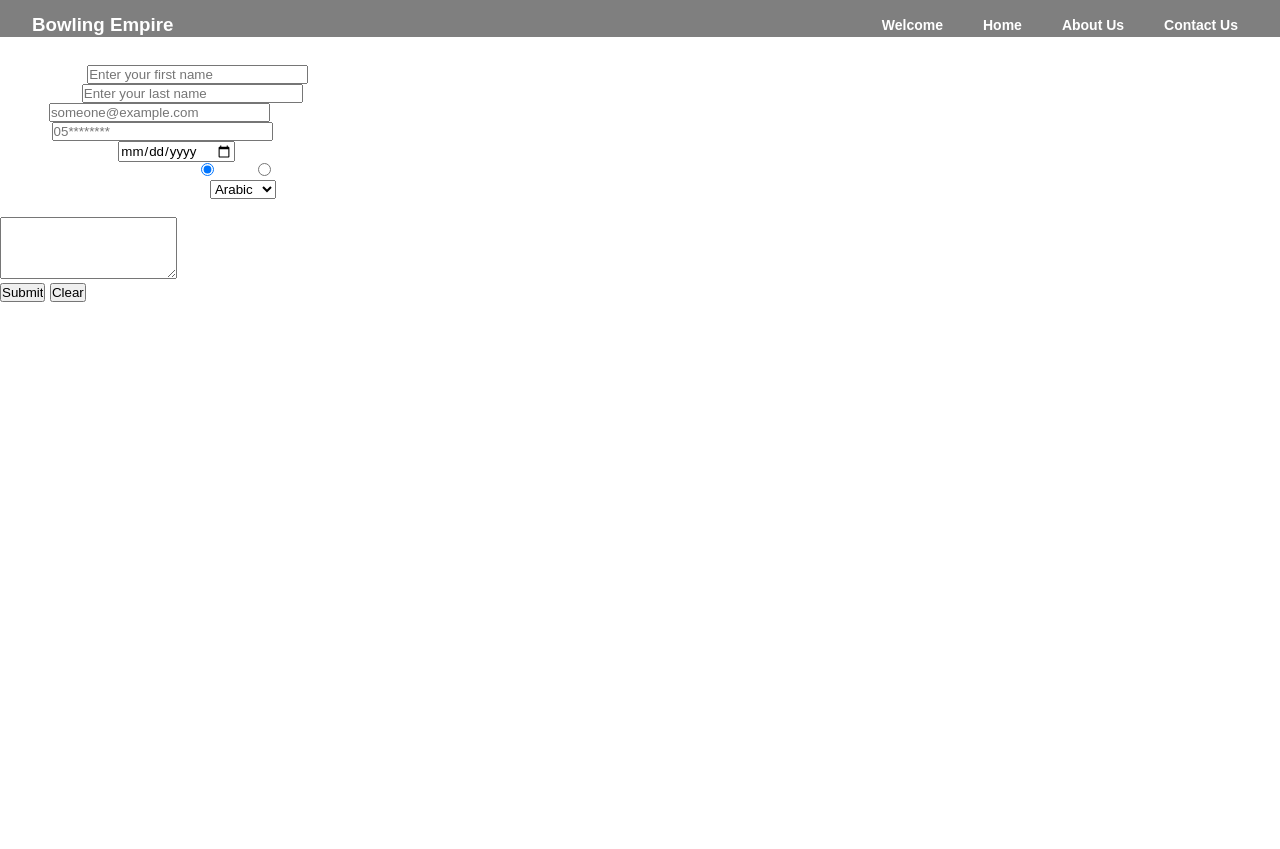
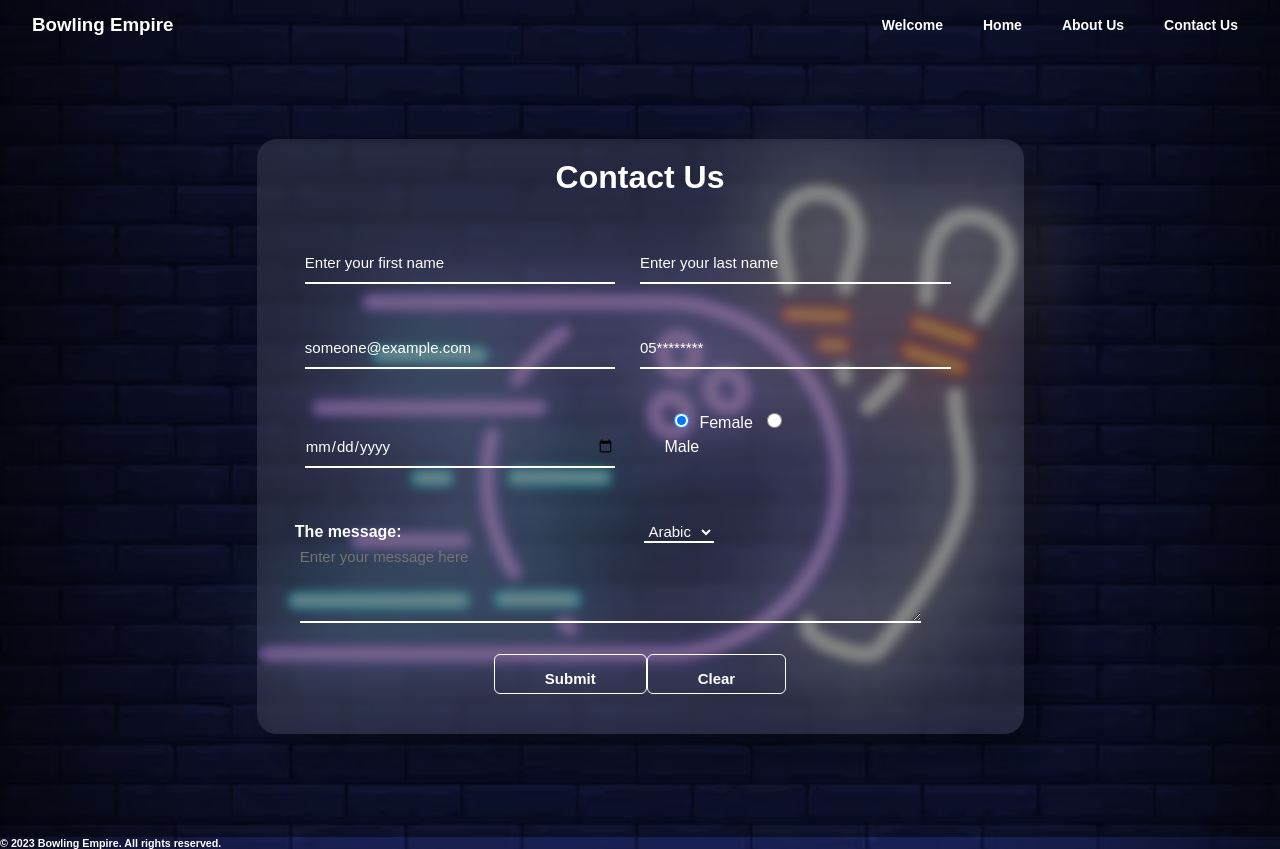
Before and after one commit to sabreenmb/Project, a plain HTML site: page contact.html in a window 1280 px wide. Before the commit the page ends 800 px from the top, so only its background shows below. Drawn offline with Linux system fonts and the light colour scheme.

Commit message:
Lama Change

```diff
--- a/contact.html
+++ b/contact.html
@@ -1,11 +1,13 @@
 <!DOCTYPE html>
 <html>
     <head>
+        <meta charset="utf-8">
+        <meta name="viewport" content="width=device-width, initial-scale=1.0">
+        <title>Contact Us</title>
         <link rel="stylesheet" href="style.css">
-        <meta charset="utf-8">
-        <title> Contact Us</title>
     </head>
     <body>
+        <div class="contactBackground">
         <header>
             <nav>
                 <h3 class="webName">Bowling Empire</h3>
@@ -17,67 +19,45 @@
                 </ul>
             </nav>
         </header>
-        <section id="form">
-            <h1>Contact Us</h1>
+
+        <section class="container">
             <form method="post" action="">
-                <p>
-                    <label>First Name:
-                        <input name="firsttName" type="text" id="firstName" placeholder="Enter your first name" size="25" required>
-                    </label>
-                </p>
-                <p>
-                    <label>Last Name
-                        <input name="lastName" type="text" id="lastName" placeholder="Enter your last name" size="25">
-                    </label>
-                </p>
-                <p>
-                    <label>Email:
-                        <input name="email" type="text" id="email" size="25"
-                        pattern="[a-zA-Z0-9_\-\.]+@[a-zA-Z0-9_\-\.]+\.[a-zA-Z]{2,5}" placeholder="someone@example.com" required>
-                    </label>
-                </p>
-                <p>
-                    <label>Mobile
-                        <input name="mobile" type="text" id="mobile" size="25" pattern="[0][5][0-9]{8}" placeholder="05********"required>
-                    </label>
-                </p>
-                <p>
-                    <label>Enter your birth:
-                        <input name="dateOfBirth" type="date" id="dateOfBirth" placeholder="Enter your birth date" size="25" required>
-                    </label>
-                </p>
-                <p>Select your gender:
-                    <label>Female
-                        <input name="gender" type="radio" id="female" value="female" checked>
-                    </label>
-                    <label>Male
-                        <input name="gender" type="radio" id="male" value="male">
-                    </label>
-                </p>
-                <p>
-                    <label>Language of communication:
+                <h1><b>Contact Us</b></h1>
+                <div class="contact-form">
+                    <input name="firsttName" type="text" id="firstName" placeholder="Enter your first name" required>
+                    <input name="lastName" type="text" id="lastName" placeholder="Enter your last name" required>
+                </div>
+                <div class="contact-form">
+                    <input name="email" type="text" id="email" pattern="[a-zA-Z0-9_\-\.]+@[a-zA-Z0-9_\-\.]+\.[a-zA-Z]{2,5}"
+                    placeholder="someone@example.com" required>
+                    <input name="mobile" type="text" id="mobile" pattern="[0][5][0-9]{8}" placeholder="05********"required>
+                </div>
+                <div class="contact-form">
+                    <input name="dateOfBirth" type="date" id="dateOfBirth" placeholder="Enter your birth date" required>
+                    <aside class="Radio">
+                        <label><input name="gender" type="radio" id="female" value="female" checked>Female</label>
+                        <label><input name="gender" type="radio" id="male" value="male">Male</label>
+                    </aside>
+                </div>
+                <div class="contact-form">
+                    <h4><b>The message:</b></h4>
+                    <label>
                         <select name="language" id="language">
                             <option selected>Arabic</option>
                             <option>English</option>
                             <option>French</option>
                         </select>
                     </label>
-                </p>
-                <p>
-                    <label>The message:<br>
-                        <textarea name="message" placeholder="Enter your message here" rows="4" cols="20" required>
-                        </textarea>
-                    </label>
-                </p>
-                <p>
-                    <input type="submit" value="Submit">
-                    <input type="reset" value="Clear">
-                </p>
+                    <textarea name="message" id="message" placeholder="Enter your message here" required></textarea>
+                </div>
+                <input class="btn" type="submit" value="Submit">
+                <input class="btn" type="reset" value="Clear">
             </form>
         </section>
 
         <footer>
             <h6>&copy; 2023 Bowling Empire. All rights reserved.</h6>
         </footer>
-    </body>
+    </div>
+  </body>
 </html>
--- a/style.css
+++ b/style.css
@@ -111,6 +111,7 @@ nav ul li a:hover {
   text-align: center;
 }
 
+/* main page */
 .card_container{
   display: flex;
   justify-content: center;
@@ -126,25 +127,28 @@ nav ul li a:hover {
     margin: 20px;
   }
 
-  .card img{
+.card img{
     width: 100%;
     height: 300px;
   }
-  .card_content{
+
+.card_content{
     padding:16px;
   }
-  .card_content h4 {
+
+.card_content h4 {
     color: #333;
     font-size: 28px;
     margin-bottom: 8px;
   }
-  .card_content p {
+
+.card_content p {
     font-size: 15px;
     color: #666;
     line-height: 1.3;
   }
 
-  .card_content .button{
+.card_content .button{
     display: inline-block;
     padding: 8px 16px;
     background-color: #333;
@@ -153,3 +157,132 @@ nav ul li a:hover {
     margin-top: 16px;
     color: #fff;
   }
+
+/* Contact us page */
+.contactBackground{
+  position: relative;
+  background: url("images/backgroundContact.avif");
+  background-position: center;
+  background-attachment: fixed;
+  background-repeat: no-repeat;
+  background-size: cover;
+  width: 100%;
+  height: 100%;
+}
+
+.container{
+  width: 100%;
+  height: 100vh;
+  display: flex;
+  justify-content: center;
+  align-items: center;
+  position: relative;
+  padding: 50px 50px;
+  background-color: rgba(0, 0, 0, 0.5);
+}
+
+.container form{
+  width: 65%;
+  height: 85%;
+  display: flex;
+  justify-content: center;
+  box-shadow: 20px 20px 50px rgba(0, 0, 0, 0.5);
+  border-radius: 20px;
+  background: rgba(255, 255, 255, 0.1);
+  backdrop-filter: blur(5px);
+  flex-wrap: wrap;
+}
+
+form h1{
+  font-size: xx-large;
+  margin-top: 20px;
+  text-align: center;
+}
+
+.contact-form{
+  width: 90%;
+  justify-content: center;
+  align-items: center;
+  align-content: center;
+}
+
+form input{
+  width: 45%;
+  height: 40px;
+  outline: none;
+  border: none;
+  font-size: 15px;
+  margin: 10px;
+  background: none;
+  border-bottom: 2px solid white;
+}
+
+form input::placeholder{
+  color: white;
+}
+
+#dateOfBirth{
+  color: white;
+}
+
+aside{
+  display: inline-block;
+  margin-left: 5%;
+}
+
+.Radio{
+  width: 20%;
+}
+
+.Radio input{
+  height: 15px;
+  width: 15px;
+}
+
+form h4{
+  width: 50%;
+  margin-top: 20px;
+  display: inline-block;
+}
+
+select{
+  color: white;
+  border: none;
+  background: none;
+  outline: none;
+  font-size: 15px;
+  border-bottom: 2px solid white;
+}
+
+select option{
+  color: black;
+}
+
+textarea{
+  background: none;
+  border: none;
+  border-bottom: 2px solid white;
+  font-weight: 200;
+  font-size: 15px;
+  padding-top: 5px;
+  outline: none;
+  width: 90%;
+  height: 80px;
+  margin-left: 5px;
+}
+
+.btn{
+  color: white;
+  display: inline-block;
+  background: none;
+  width: fit-content;
+  border: 1.5px solid white;
+  padding: 15px 50px 15px;
+  border-radius: 6px;
+  font-weight: bold;
+  margin: 15px 0px 15px 0px;
+}
+
+.btn:hover{
+  background: #4a4747;
+}
```
Also changed, not shown: main.html (+4 -7 lines), images/backgroundContact.avif (added), images/bbbo.avif (added).
